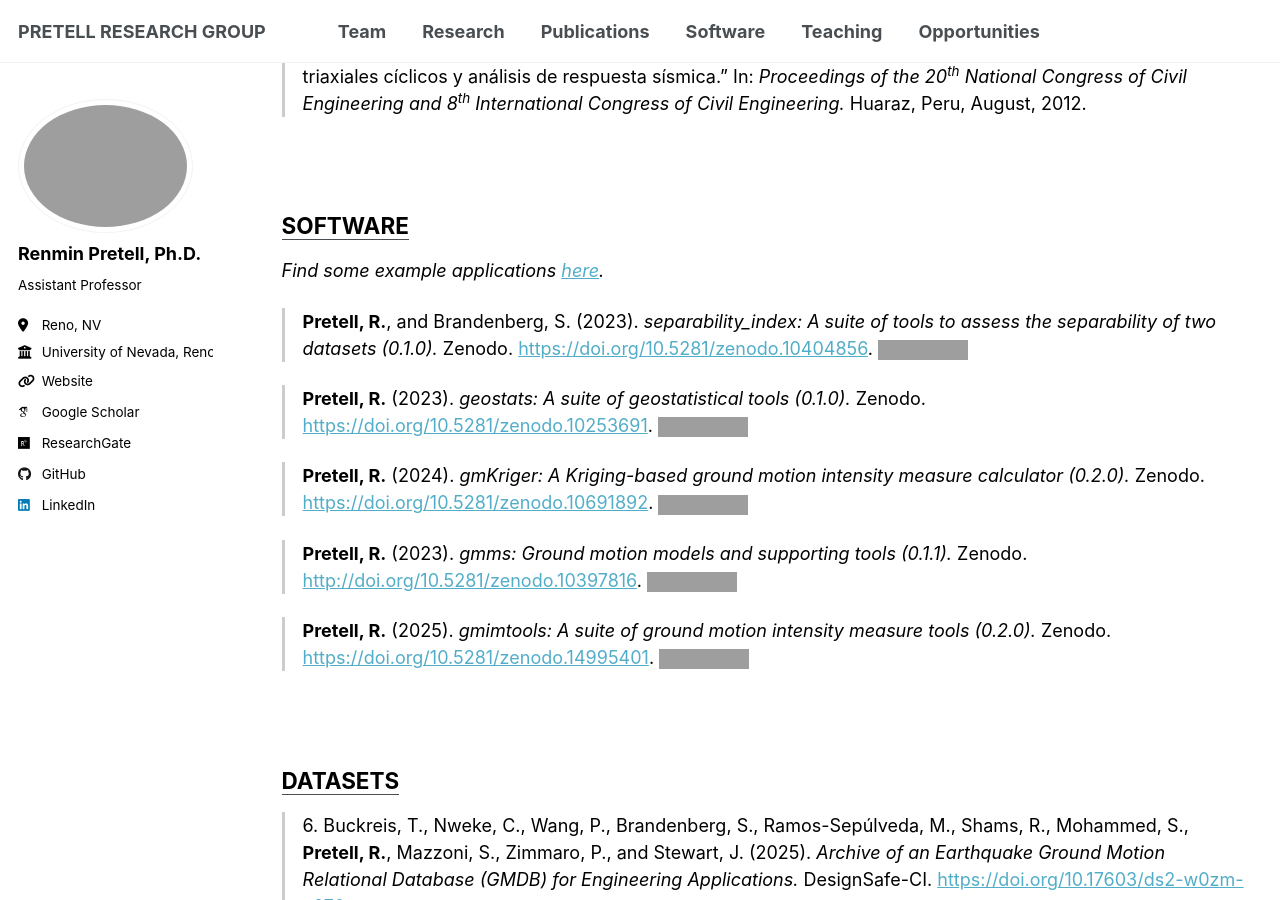
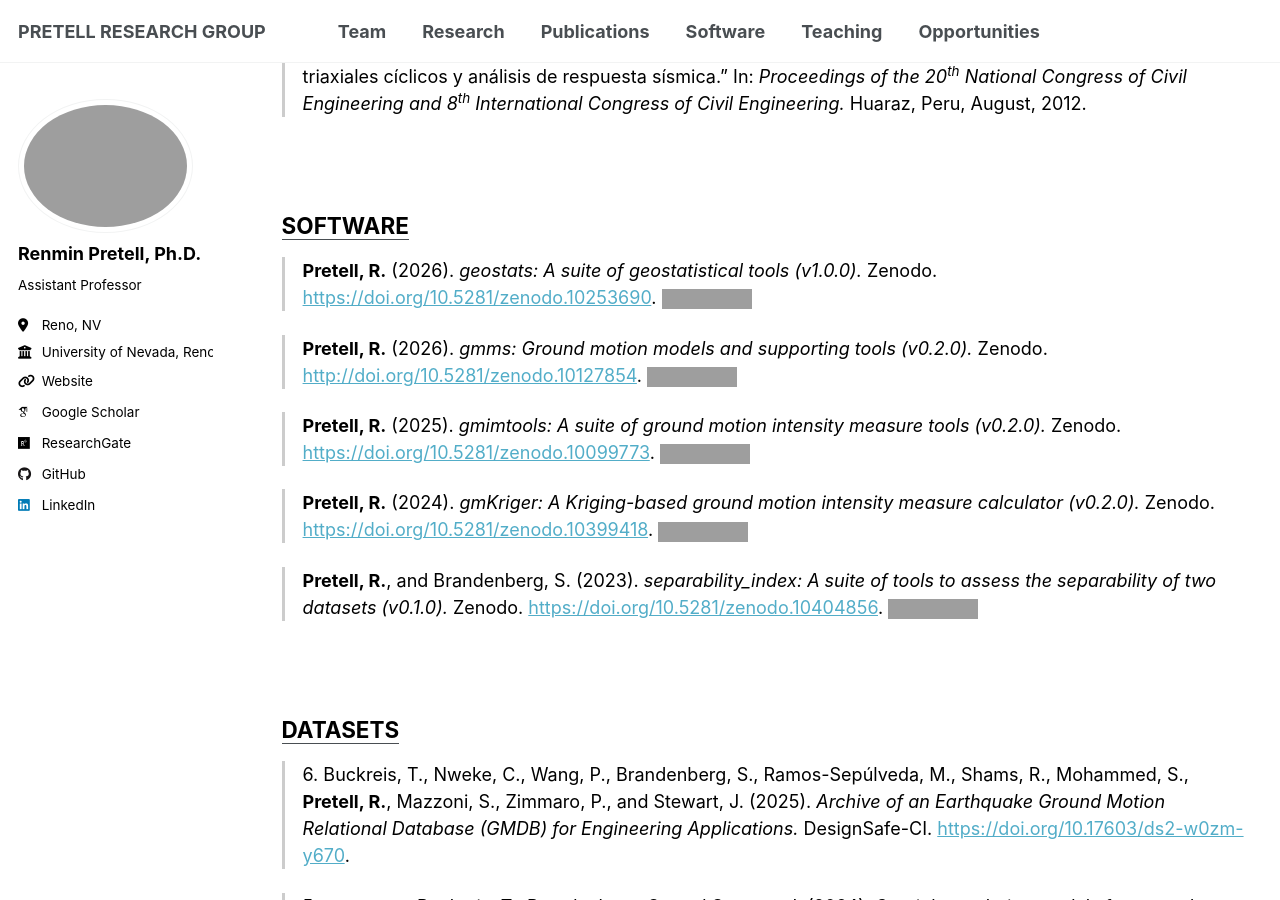
Before and after one commit to RPretellD/RPretellD.github.io, a Jekyll site: the page built from _pages/publications.md, in a window 1280 px wide and 900 px high, scrolled down 4471 px, cut to the strip 0-900 px from the top of the window. Built offline with Jekyll 4.4.1, drawn with Linux system fonts in a browser that asks for light colours; some web fonts are replaced; a script that is not in the unit is left out; some of the changed text lies outside the part shown; grey boxes are pictures that could not be loaded.

Commit message:
Website updates

```diff
--- a/_pages/publications.md
+++ b/_pages/publications.md
@@ -309,42 +309,40 @@ Huaraz, Peru, August, 2012.
 ## **<u>SOFTWARE</u>**
 
 
-*Find some example applications [here](https://renminpretell.github.io/software/){:target="_blank" rel="noopener"}.*
+> **Pretell, R.** (2026).
+*geostats: A suite of geostatistical tools (v1.0.0).*
+Zenodo.
+[https://doi.org/10.5281/zenodo.10253690](https://doi.org/10.5281/zenodo.10253690){:target="_blank" rel="noopener"}.
+[![DOI](https://zenodo.org/badge/DOI/10.5281/zenodo.10253690.svg)](https://doi.org/10.5281/zenodo.10253690){:target="_blank" rel="noopener"}
+
+
+> **Pretell, R.** (2026).
+*gmms: Ground motion models and supporting tools (v0.2.0).*
+Zenodo.
+[http://doi.org/10.5281/zenodo.10127854](http://doi.org/10.5281/zenodo.10127854){:target="_blank" rel="noopener"}.
+[![DOI](https://zenodo.org/badge/DOI/10127854.svg)](https://doi.org/10.5281/zenodo.10127854){:target="_blank" rel="noopener"}
+
+
+
+> **Pretell, R.** (2025).
+*gmimtools: A suite of ground motion intensity measure tools (v0.2.0).*
+Zenodo.
+[https://doi.org/10.5281/zenodo.10099773](https://doi.org/10.5281/zenodo.10099773){:target="_blank" rel="noopener"}.
+[![DOI](https://zenodo.org/badge/DOI/10.5281/zenodo.10099773.svg)](https://doi.org/10.5281/zenodo.10099773){:target="_blank" rel="noopener"}
+
+
+> **Pretell, R.** (2024).
+*gmKriger: A Kriging-based ground motion intensity measure calculator (v0.2.0).*
+Zenodo.
+[https://doi.org/10.5281/zenodo.10399418](https://doi.org/10.5281/zenodo.10399418){:target="_blank" rel="noopener"}.
+[![DOI](https://zenodo.org/badge/DOI/10399418.svg)](https://doi.org/10.5281/zenodo.10399418){:target="_blank" rel="noopener"}
+
 
 > **Pretell, R.**, and Brandenberg, S. (2023).
-*separability_index: A suite of tools to assess the separability of two datasets (0.1.0).*
+*separability_index: A suite of tools to assess the separability of two datasets (v0.1.0).*
 Zenodo.
 [https://doi.org/10.5281/zenodo.10404856](https://doi.org/10.5281/zenodo.10404856){:target="_blank" rel="noopener"}.
 [![DOI](https://zenodo.org/badge/DOI/10.5281/zenodo.10404856.svg)](https://doi.org/10.5281/zenodo.10404856){:target="_blank" rel="noopener"}
-
-
-> **Pretell, R.** (2023).
-*geostats: A suite of geostatistical tools (0.1.0).*
-Zenodo.
-[https://doi.org/10.5281/zenodo.10253691](https://doi.org/10.5281/zenodo.10253691){:target="_blank" rel="noopener"}.
-[![DOI](https://zenodo.org/badge/716446689.svg)](https://zenodo.org/doi/10.5281/zenodo.10253690){:target="_blank" rel="noopener"}
-
-
-> **Pretell, R.** (2024).
-*gmKriger: A Kriging-based ground motion intensity measure calculator (0.2.0).*
-Zenodo.
-[https://doi.org/10.5281/zenodo.10691892](https://doi.org/10.5281/zenodo.10691892){:target="_blank" rel="noopener"}.
-[![DOI](https://zenodo.org/badge/732896925.svg)](https://zenodo.org/doi/10.5281/zenodo.10399418){:target="_blank" rel="noopener"}
-
-
-> **Pretell, R.** (2023).
-*gmms: Ground motion models and supporting tools (0.1.1).*
-Zenodo.
-[http://doi.org/10.5281/zenodo.10397816](http://doi.org/10.5281/zenodo.10397816){:target="_blank" rel="noopener"}.
-[![DOI](https://zenodo.org/badge/716445161.svg)](https://zenodo.org/doi/10.5281/zenodo.10127854){:target="_blank" rel="noopener"}
-
-
-> **Pretell, R.** (2025).
-*gmimtools: A suite of ground motion intensity measure tools (0.2.0).*
-Zenodo.
-[https://doi.org/10.5281/zenodo.14995401](https://doi.org/10.5281/zenodo.14995401){:target="_blank" rel="noopener"}.
-[![DOI](https://zenodo.org/badge/716446151.svg)](https://doi.org/10.5281/zenodo.10099773){:target="_blank" rel="noopener"}
-
 
 
 <br>
```
Also changed, not shown: other parts of _pages/publications.md (+9 -9 lines), _pages/research.md (+64 -24 lines), _pages/team.md (+18 -17 lines), images/500x300.png (deleted), images/Logo_CA_DOC.png (added), images/Logo_CRESCENT.png (added), images/Logo_CRESCENT2.png (added), images/Logo_CVU.jpg (added), images/Logo_CVU2.png (added), images/Logo_USGS.svg (added), images/Logo_USGS2.png (added), images/headshot_placeholder.png (added), images/paragraph-indent.png (deleted), images/paragraph-no-indent.png (deleted), 1 more files.
